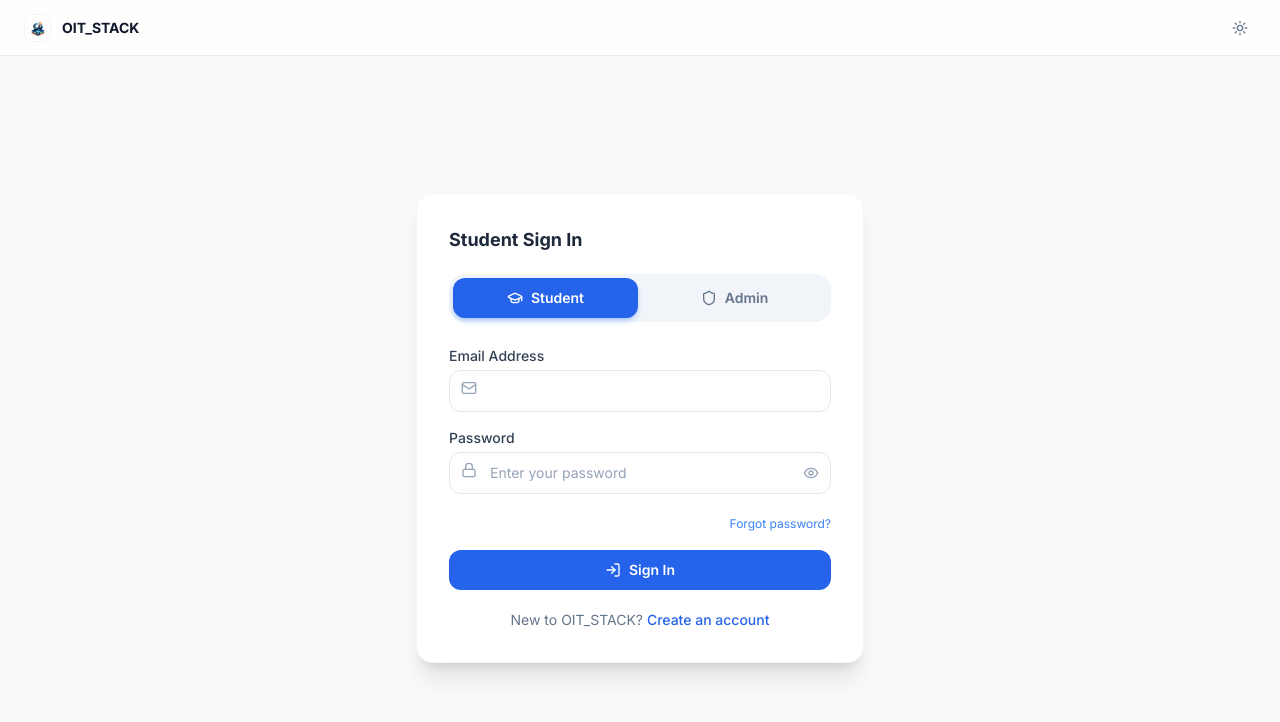
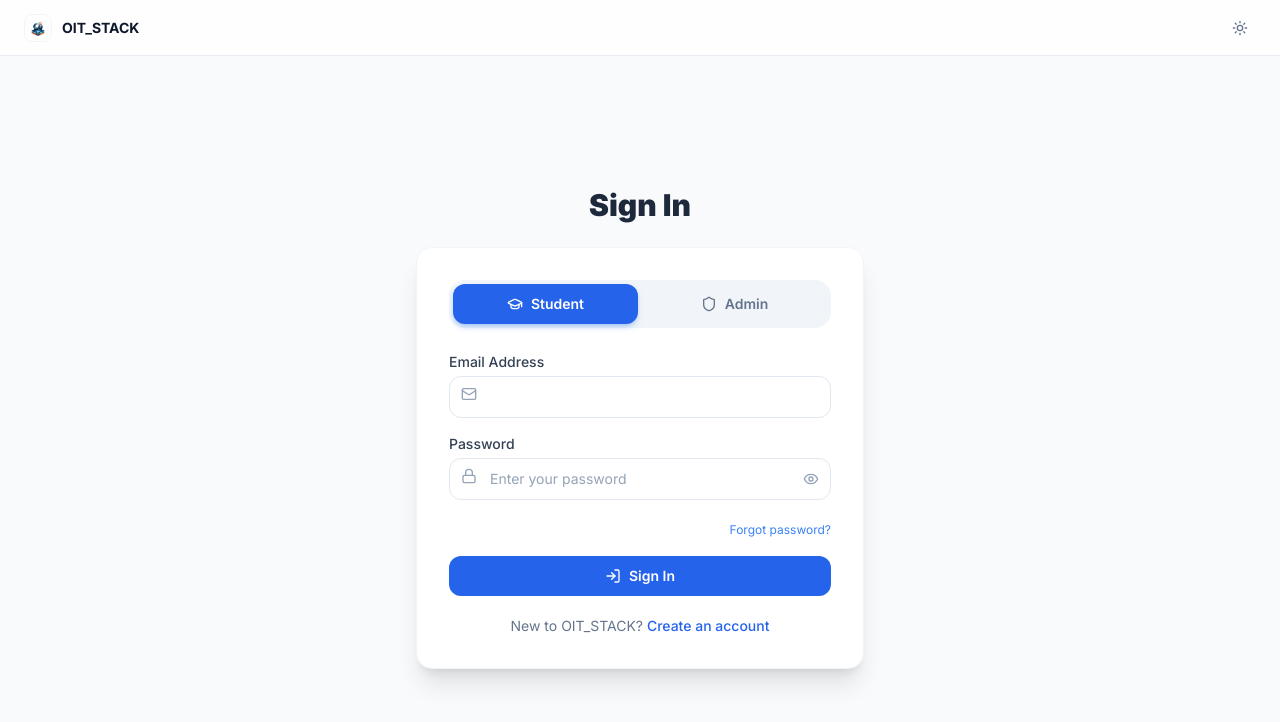
Before and after one commit to PRATAPSANAP1/CorporateTraining, a React (Vite) app in the folder client/: page /login in a window 1280 px wide. Shown: the top 722 px of the page. Built offline with nearby package versions, Linux system fonts and the light colour scheme; no server answers.

Commit message:
Move Sign In header outside of form and center it

```diff
--- a/client/src/pages/auth/Login.jsx
+++ b/client/src/pages/auth/Login.jsx
@@ -106,16 +106,17 @@ const Login = () => {
         </button>
       </nav>
 
-      <div className="flex items-center justify-center min-h-[calc(100vh-3.5rem)] p-4">
+      <div className="flex flex-col items-center justify-center min-h-[calc(100vh-3.5rem)] p-4">
+
+        <h2 className="text-2xl md:text-3xl font-black text-slate-800 dark:text-white mb-6 text-center">
+          Sign In
+        </h2>
+
       <div className="w-full max-w-md">
         {/* Card */}
-        <div className={`bg-white dark:bg-slate-900 rounded-2xl shadow-xl border transition-all duration-300 p-8 ${
+        <div className={`w-full bg-white dark:bg-slate-900 rounded-2xl shadow-xl border transition-all duration-300 p-6 sm:p-8 ${
           isAdmin ? 'border-indigo-500/20 shadow-indigo-500/5' : 'border-slate-100 dark:border-slate-800'
         }`}>
-
-          <h2 className="text-lg font-bold text-slate-800 dark:text-white mb-5">
-            {isAdmin ? 'Admin Sign In' : 'Student Sign In'}
-          </h2>
 
           {/* Role Toggle inside card */}
           <div className="flex bg-slate-100 dark:bg-slate-800 rounded-2xl p-1 mb-6 gap-1">
```
